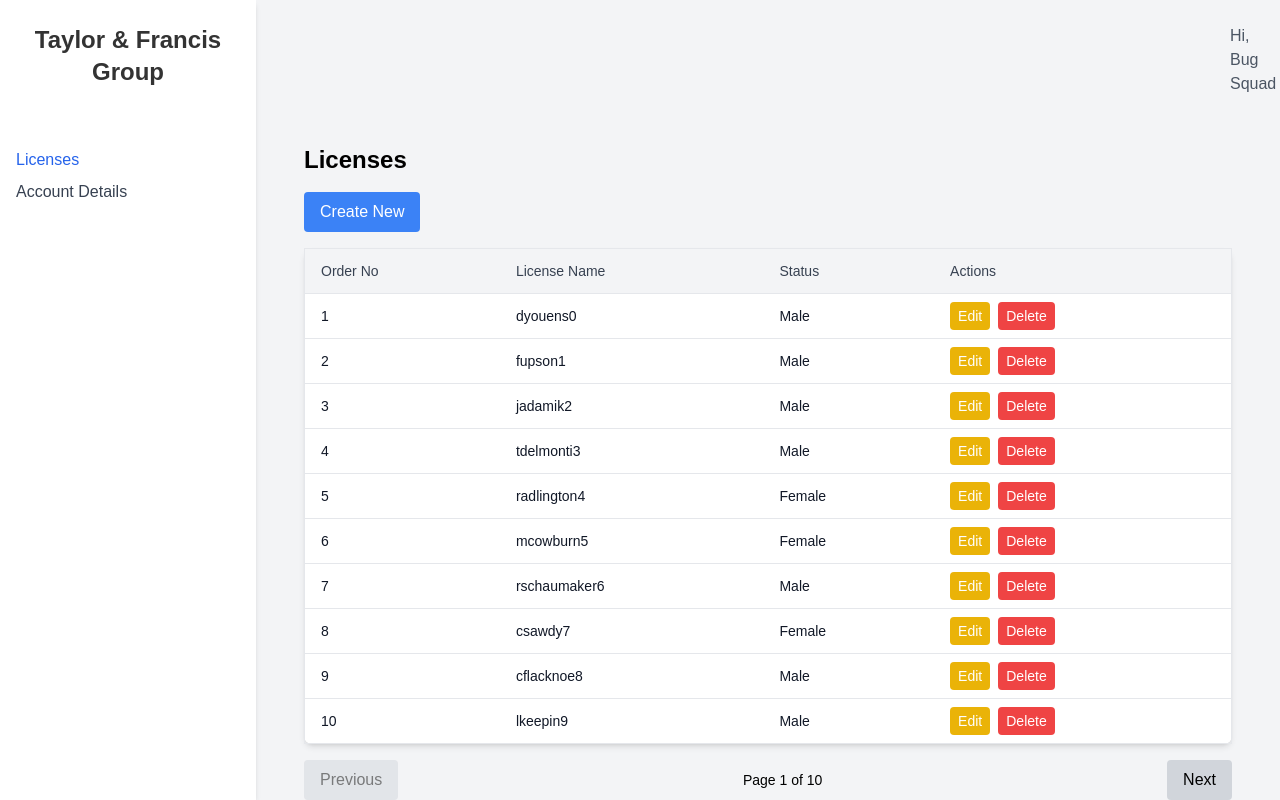
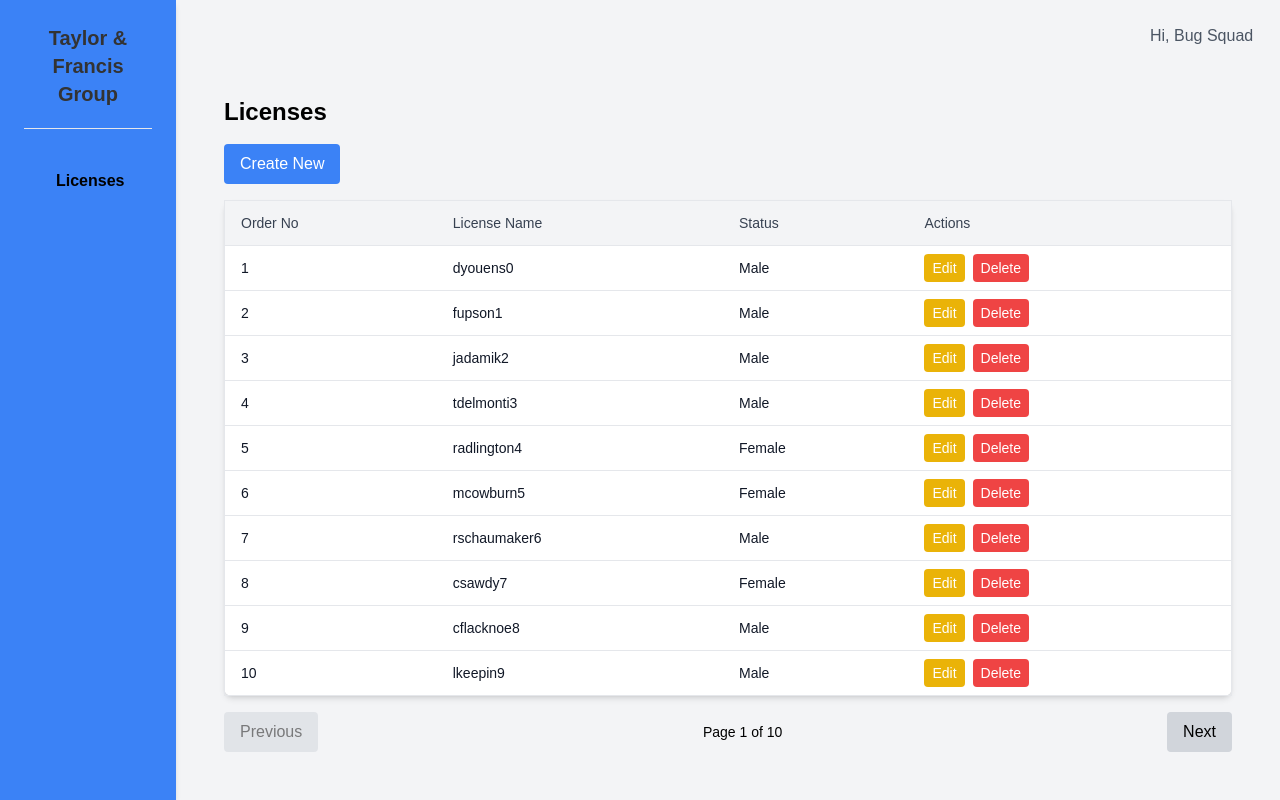
Before and after one commit to singhariom2001/Bug_Squad-, a React (Create React App) app: page / in a window 1280 px wide. Built offline with nearby package versions, Linux system fonts and the light colour scheme.

Commit message:
layout chnged

```diff
--- a/src/components/Layout.js
+++ b/src/components/Layout.js
@@ -1,28 +1,23 @@
 import React from 'react';
-import { Link } from 'react-router-dom'; // Import Link from react-router-dom
+import { Link } from 'react-router-dom';
 import Header from './Header';
 
 const Layout = ({ children }) => {
   return (
     <div className="flex h-screen bg-gray-100">
-      {/* Sidebar */}
-      <aside className="w-64 bg-white shadow-md">
+      <aside className="w-44 bg-blue-500 shadow-md">
         <div className="p-6">
-          <h1 className="text-2xl font-bold">Taylor & Francis Group</h1>
+          <h1 className="text-xl font-bold">Taylor & Francis Group</h1>
+          <hr></hr>
         </div>
         <nav className="p-4">
           <ul>
             <li className="mb-2">
-              <Link to="/" className="text-blue-600 hover:text-blue-800">Licenses</Link> {/* Update href to Link */}
-            </li>
-            <li>
-              <Link to="/account-details" className="text-gray-700 hover:text-gray-900">Account Details</Link> {/* Placeholder for another route */}
+              <Link to="/" className="text-black font-bold text-base hover:text-black-800 ml-[40px]">Licenses</Link>
             </li>
           </ul>
         </nav>
       </aside>
-
-      {/* Main Content */}
       <main className="flex-1 p-6 overflow-y-auto">
         <Header />
         {children}
```
